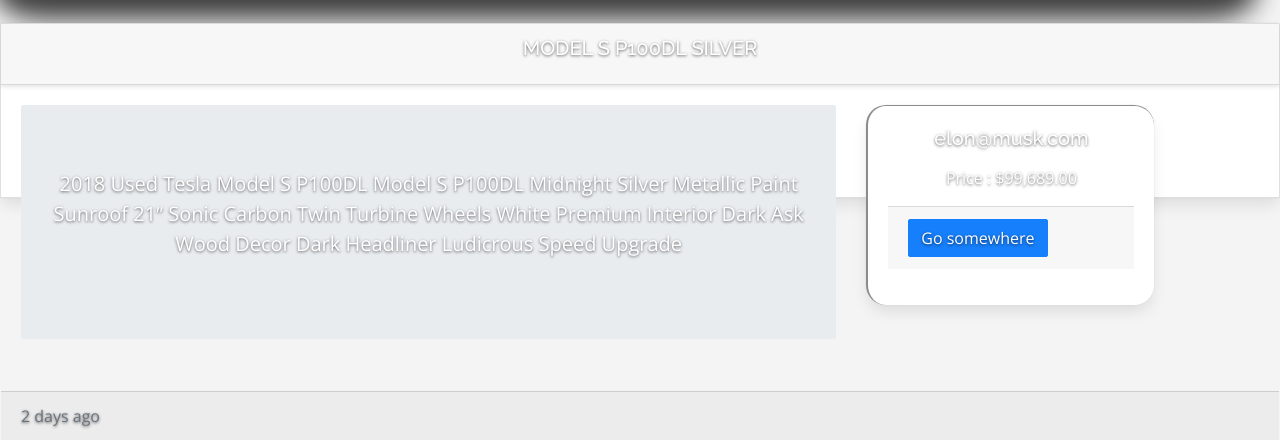
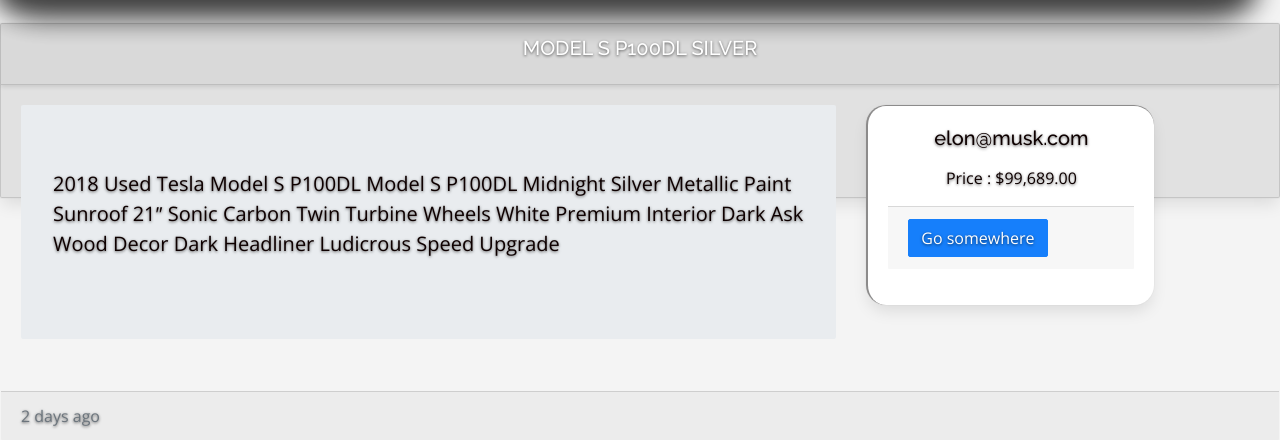
Before and after one commit to Luidiblu/EletricMarketplace, a Rails app: page /products/1 in a window 1280 px wide. Shown: the part 681-1121 px from the top of the page. Run offline with Rails 7, Linux system fonts and the light colour scheme; data comes from the database, SQL or seed files in the repository; style sheets or scripts are compiled from the project's sources; some libraries are stand-ins or nearby versions.

Commit message:
show page

```diff
--- a/app/assets/stylesheets/products/_show.scss
+++ b/app/assets/stylesheets/products/_show.scss
@@ -36,7 +36,9 @@
 }
 
 .details {
-  z-index: 2; //   background-color: rgba(0, 0, 0, 0.075);
+  //z-index: 2;
+  opacity: 2.5;
+  background-color: rgba(0, 0, 0, 0.075);
   //   border-radius: 8px;
   //   border-color: red;
   //   border: 2px solid rgba(0, 0, 0, 0.105);
--- a/app/views/products/show.html.erb
+++ b/app/views/products/show.html.erb
@@ -1,4 +1,4 @@
-<div class="details text-center">
+<div class="text-center">
   <div class="row z-depth-5">
     <div class="col">
 
@@ -10,24 +10,24 @@
   </div>
 
 
-  <div class="card text-center">
+  <div class="details card text-center">
     <div class="card-header justify-content-center">
       <h5 class="card-title text-center"><%= @product.name %></h5>
     </div>
     <div class="card-body text-center">
-      <div class="row d-flex">
+      <div class="row d-flex z-depth-5">
         <div class="col-md-8">
 
-          <div class="jumbotron">
-            <p class="lead"><%= @product.description %></p>
+          <div class="jumbotron text-left">
+            <p class="lead text-body"><%= @product.description %></p>
           </div>
         </div>
         <div class="col-lg-4 justify-content ">
         <div class="card text-center vl" style="width: 18rem;">
-          <div class="card-body">
+          <div class="card-body text-body  ">
             <h5 class="card-title">
               <p> <%= " #{@product.user.email}" %></h5>
-                <p class="card-text"></p> Price : <%= number_to_currency((@product.price).round(2)) %></p>
+                <p class="card-text "></p> Price : <%= number_to_currency((@product.price).round(2)) %></p>
                 <div class="card-footer justify-conte">
 
                   <a href="#" class="btn btn-primary">Go somewhere</a>
```
